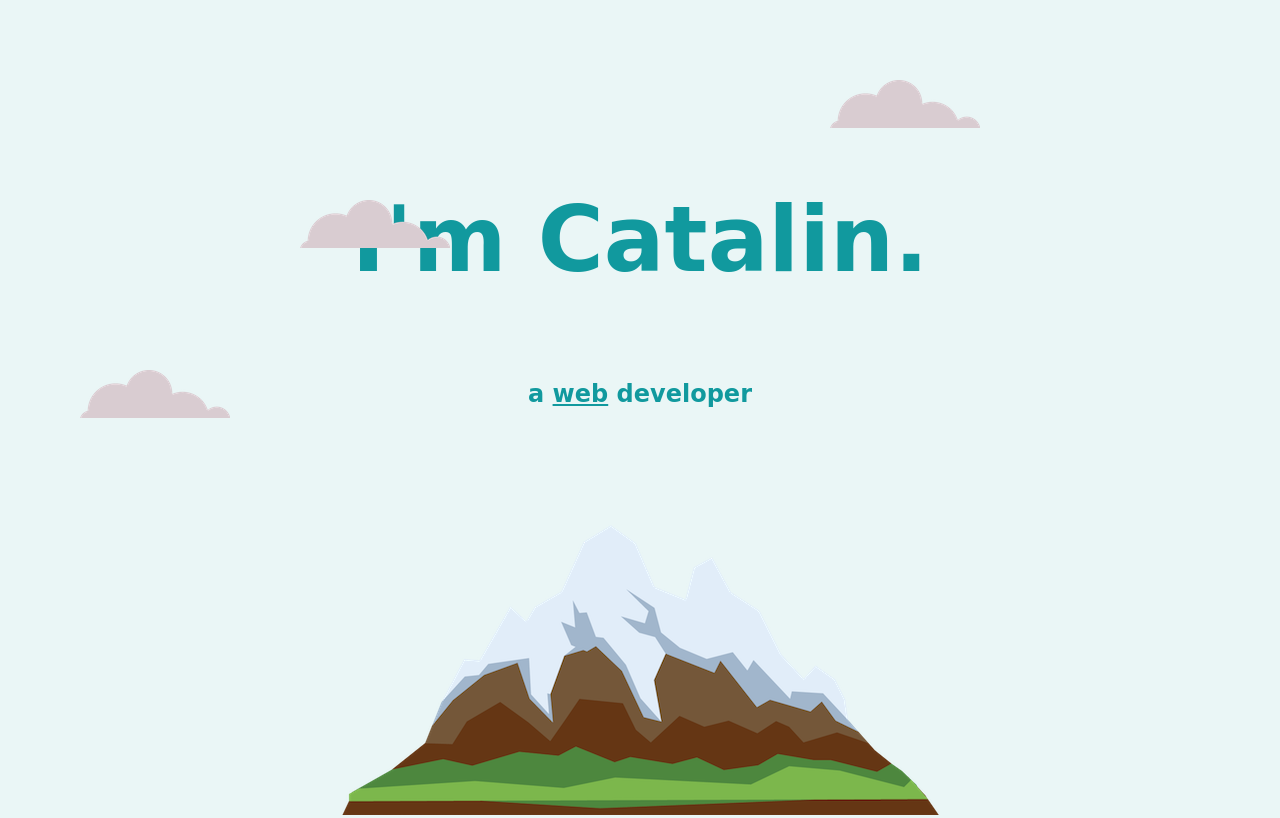
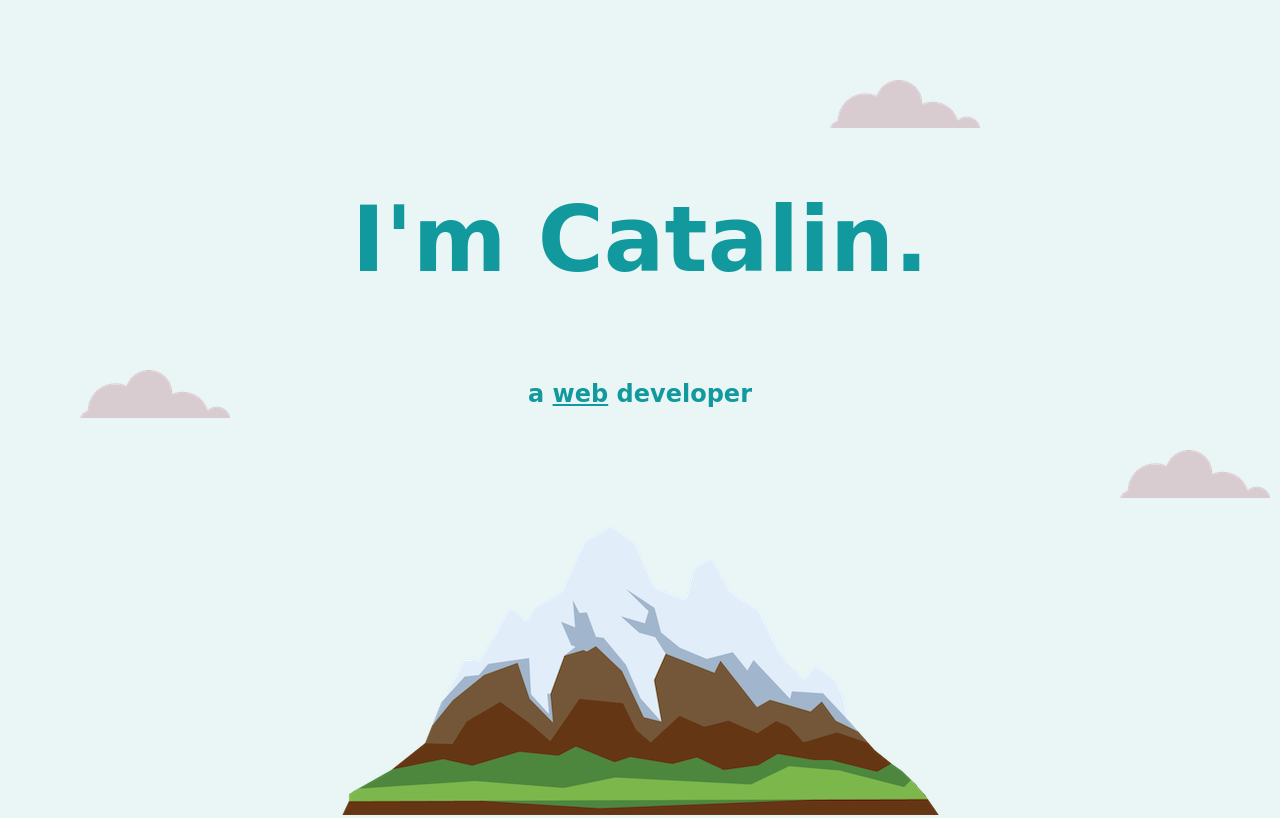
Before and after one commit to Yen951/project2, a plain HTML site: page index.html in a window 1280 px wide. Shown: the top 818 px of the page. Drawn offline with Linux system fonts and the light colour scheme; a web font is replaced by a local one.

Commit message:
Update styles.css

```diff
--- a/styles.css
+++ b/styles.css
@@ -49,8 +49,8 @@ font-family: 'Zen Antique', serif;
 
 .bottom-cloud {
   position: absolute;
-  left: 300px;
-  top: 200px;
+  left: 80px;
+  top: 370px;
 }
 
 .btn {
@@ -94,7 +94,7 @@ font-family: 'Zen Antique', serif;
   font-size: 18px;
   font-family: 'Zen Antique', serif;
 }
-.fourth-cloud {
+.third-cloud {
   position: absolute;
   right: 10px;
   top: 450px;
@@ -140,12 +140,6 @@ font-family: 'Zen Antique', serif;
   top: 80px;
 }
 
-.third-cloud {
-  position: absolute;
-  left: 80px;
-  top: 370px;
-}
-
 .web {
   text-decoration: underline;
 }
```
